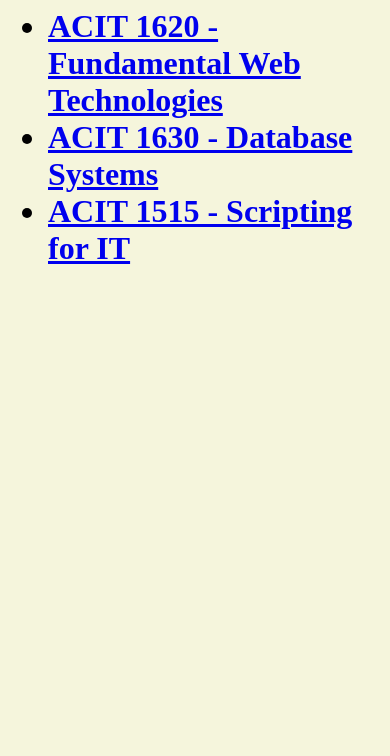
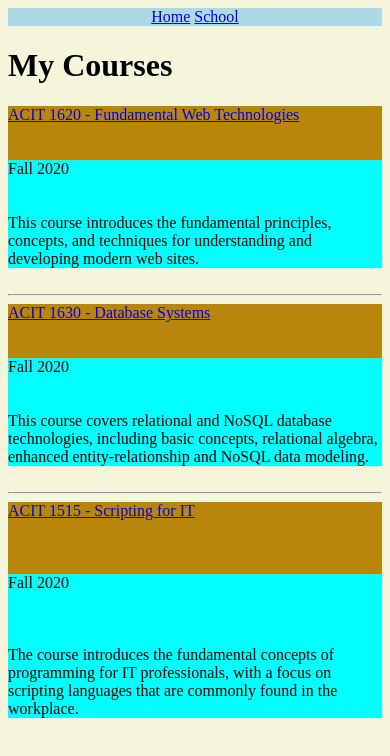
Before and after one commit to ivan-chen-github/acit1620lab, a plain HTML site: page personal_website/misc/courses.html in a window 390 px wide. Drawn offline with Linux system fonts and the light colour scheme.

Commit message:
Lab 5 wrote css for courses.html

```diff
--- a/personal_website/css/stylesheet.css
+++ b/personal_website/css/stylesheet.css
@@ -11,3 +11,57 @@ body {
 .indexh1 {
     font-family: 'Montserrat', sans-serif;
 }
+
+.courses {
+    display:grid;
+    grid-template-columns: 25% auto;
+    grid-auto-rows: 3fr;
+    background-color: cyan;
+}
+
+.class {
+    grid-row: 1;
+    grid-column: 1;
+    background-color: darkgoldenrod;
+}
+
+.desc {
+    grid-row: 2;
+    grid-column: 2;
+}
+
+.semester {
+    grid-row: 3;
+    grid-column: 1;
+}
+
+#desc1 {
+    grid-row: 1;
+    grid-column: 2;
+}
+
+@media screen and (max-width: 800px) {
+    .courses {
+        display:grid;
+        grid-template-columns: auto;
+        grid-auto-rows: 3fr;
+    }
+
+    .class {
+        grid-row: 1;
+    }
+
+    .desc {
+        grid-row: 3;
+        grid-column: 1;
+    }
+
+    .semester {
+        grid-row: 2;
+    }
+
+    #desc1 {
+        grid-row: 3;
+        grid-column: 1;
+    }
+}
--- a/personal_website/misc/courses.html
+++ b/personal_website/misc/courses.html
@@ -3,13 +3,28 @@
         <title>Courses</title>
         <link rel="stylesheet" a href="../css/stylesheet.css">
     </head>
+    <nav>
+        <a href="../index.html">Home</a>
+        <a href="school.html">School</a>
+    </nav>
     <body>
-        <h1>
-            <ul>
-                <li><a href="https://www.bcit.ca/study/outlines/20203034323">ACIT 1620 - Fundamental Web Technologies</a></li>
-                <li><a href="https://www.bcit.ca/study/outlines/20203034356">ACIT 1630 - Database Systems</a></li>
-                <li><a href="https://www.bcit.ca/study/outlines/20203041869">ACIT 1515 - Scripting for IT</a></li>
-            </ul>
-        </h1>
+        <h1>My Courses</h1>
+        <div class="courses">
+            <div class="class"><a href="https://www.bcit.ca/study/outlines/20203034323">ACIT 1620 - Fundamental Web Technologies</a></div>
+            <div id="desc1">This course introduces the fundamental principles, concepts, and techniques for understanding and developing modern web sites.</div>
+            <div class="semester">Fall 2020</div>
+        </div>
+        <br><hr>
+        <div class="courses">
+            <div class="class"><a href="https://www.bcit.ca/study/outlines/20203034356">ACIT 1630 - Database Systems</a></div>
+            <div class="desc">This course covers relational and NoSQL database technologies, including basic concepts, relational algebra, enhanced entity-relationship and NoSQL data modeling.</div>
+            <div class="semester">Fall 2020</div>
+        </div>
+        <br><hr>
+        <div class="courses">
+            <div class="class"><a href="https://www.bcit.ca/study/outlines/20203041869">ACIT 1515 - Scripting for IT</a></div>
+            <div class="desc">The course introduces the fundamental concepts of programming for IT professionals, with a focus on scripting languages that are commonly found in the workplace.</div>
+            <div class="semester">Fall 2020</div>
+        </div>
     </body>
 </html>
```
Also changed, not shown: personal_website/misc/school.html (+4 -0 lines).
